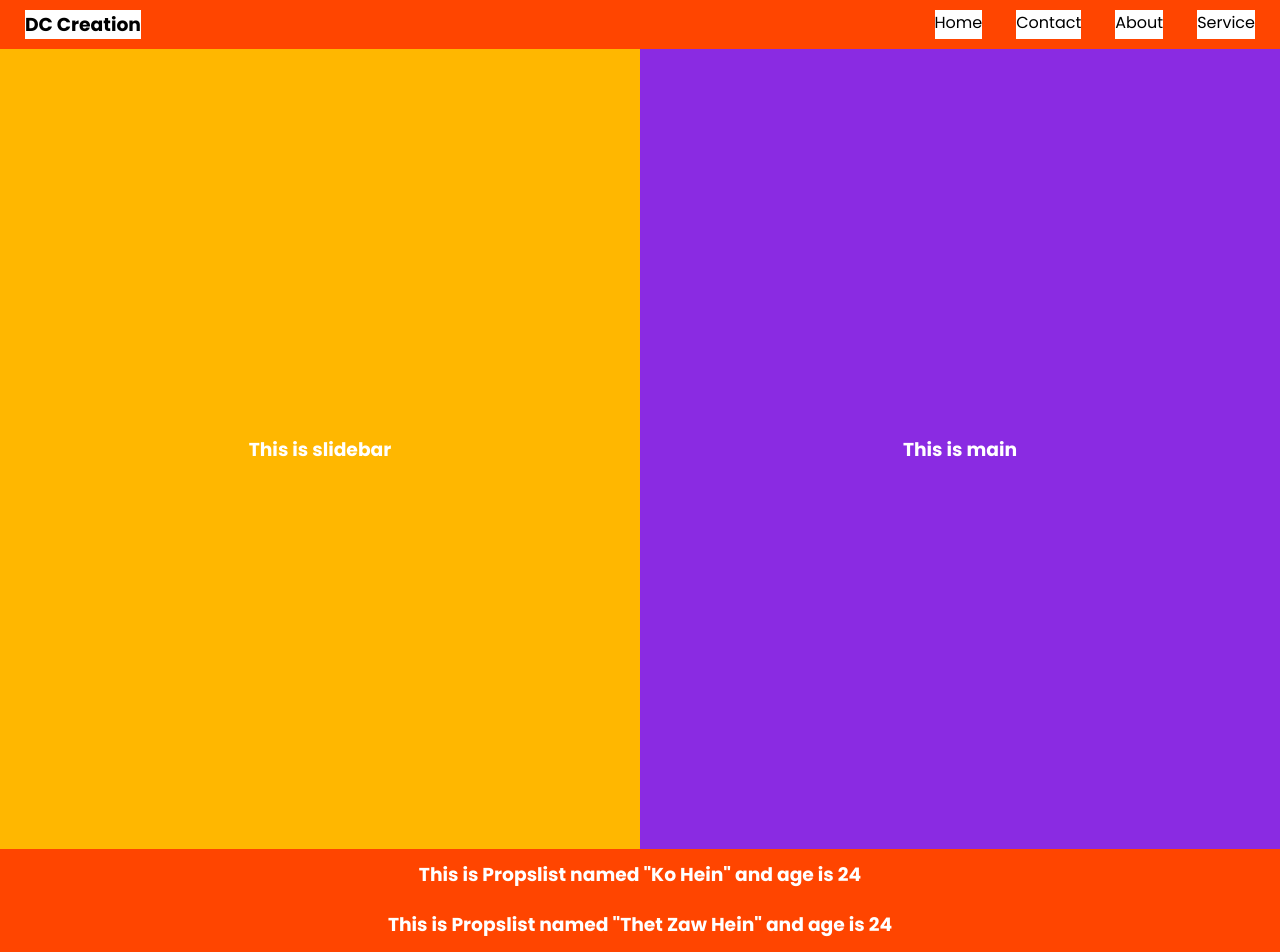
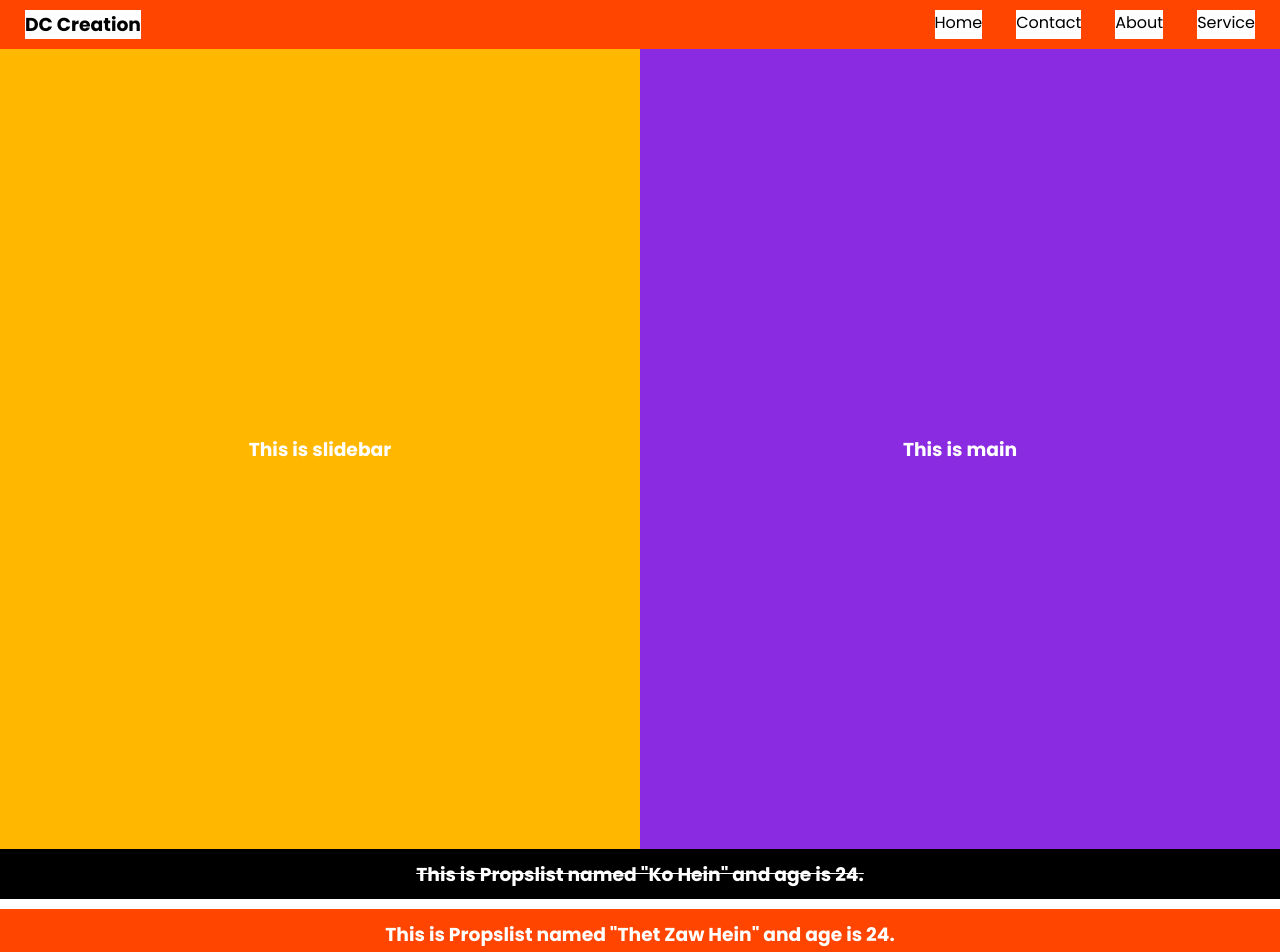
Before and after one commit to koheinthurako/React20-9-2023, a React (Create React App) app in the folder react-jsx/: page / in a window 1280 px wide. Shown: the top 952 px of the page. Built offline with nearby package versions, Linux system fonts and the light colour scheme.

Commit message:
add propslist data 3

```diff
--- a/react-jsx/src/App.jsx
+++ b/react-jsx/src/App.jsx
@@ -9,7 +9,6 @@ const App = () => {
 
   const data = ["Ko Hein", "Thet Zaw Hein", "Captain"];
 
-
   return (
     <div className="container">
       <Nav/>
@@ -20,13 +19,14 @@ const App = () => {
       {/*
         Props အကြောင်းအစ
         အပေါ်က data array ထဲက data တွေကို အောက်က propslist ထဲ data တွေ လှမ်းပေးချင်ရင် props အနေနဲ့ပေးလို့ရတယ်
-        Props ဆိုတာက HTML မှာ Attribute လို့ခေါ်တယ် rendering လုပ်တော့ propslist ကို လှမ်းခေါ်တဲ့အခါ Propslist.jsx
+        Props ဆိုတာက HTML မှာ Attribute လို့ခေါ်တယ် Parent Level ဖြစ်တဲ့ App ကနေ child level ဖြစ်တဲ့ Propslist ထဲကို
+        data passing ပေးချင်ရင် props နဲ့ passing ပေးတယ် rendering လုပ်တော့ propslist ကို လှမ်းခေါ်တဲ့အခါ Propslist.jsx
         ထဲက arrow function က အလုပ်လုပ်သွားပြီး props ဖြစ်တဲ့ name ကို ဟိုဘက်က function parameter ထဲ passing
         ပေးလိုက်ပြီး object တွေလို data array ထဲက တန်ဖိုးတွေကို ပြန်ခေါ်သုံးလို့ရသွားတယ်
       */}
-      <Propslist name={data[0]} age={24}/>
-      <Propslist name={data[1]} age={24}/>
-      <Propslist name={data[2]} age={24}/>
+      <Propslist name={data[0]} age={24} isDone/>
+      <Propslist name={data[1]} age={24} isDone={false}/>
+      <Propslist name={data[2]} age={24} isDone/>
 
       <Footer/>
 
--- a/react-jsx/src/components/Propslist.css
+++ b/react-jsx/src/components/Propslist.css
@@ -6,4 +6,5 @@
     display: flex;
     justify-content: center;
     align-items: center;
+    margin-bottom: 10px;
 }
--- a/react-jsx/src/components/Propslist.jsx
+++ b/react-jsx/src/components/Propslist.jsx
@@ -1,9 +1,17 @@
 import "./Propslist.css"
 
-const Propslist = ({name, age}) => {
+const Propslist = ({name, age, isDone}) => {
+
+    const style = {
+        bgStyle: {
+            background: "black",
+            textDecoration: "line-through"
+        }
+    }
+
   return (
-    <div className="listContainer">
-        <h3>This is Propslist named "{name}" and age is {age}</h3>
+    <div className="listContainer" style={isDone ? style.bgStyle : null}>
+        <h3>This is Propslist named "{name}" and age is {age}.</h3>
     </div>
   )
 }
```
